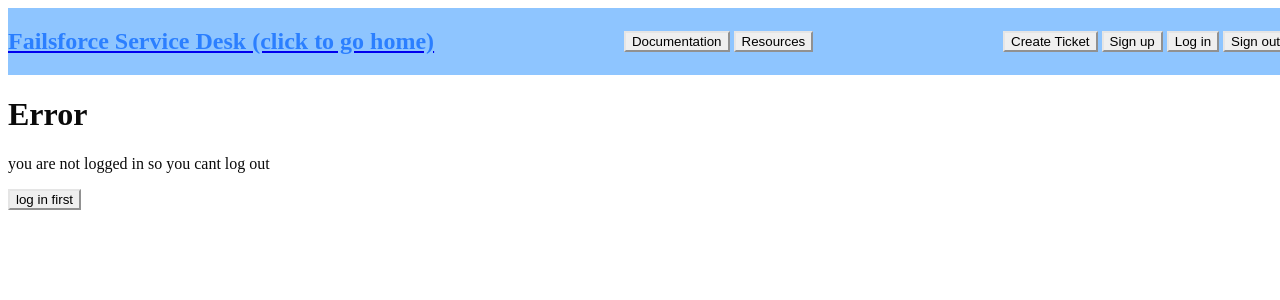
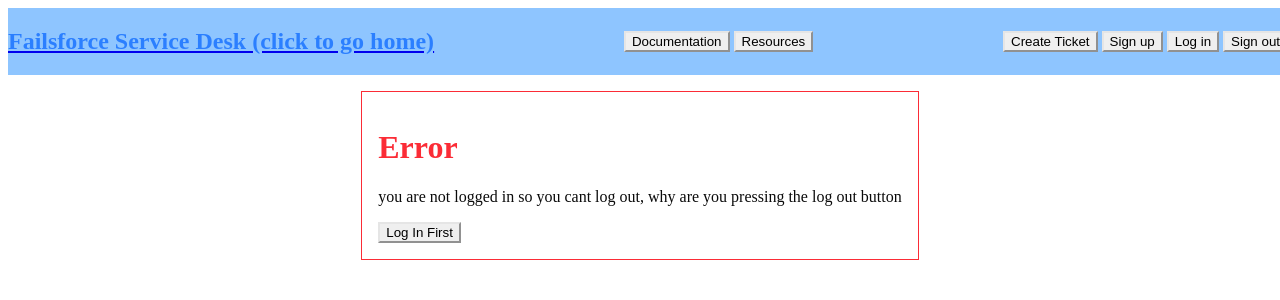
Before and after one commit to ingoau/service-table, a Next.js app: page /logout in a window 1280 px wide. Shown: the top 300 px of the page. Built offline with nearby package versions, Linux system fonts and the light colour scheme.

Commit message:
update some stutff

```diff
--- a/app/logout/page.tsx
+++ b/app/logout/page.tsx
@@ -2,15 +2,18 @@
 
 export default function LogoutPage() {
   return (
-    <div>
-      <h1>Error</h1>
-      <p>you are not logged in so you cant log out</p>
+    <div className="mx-auto w-fit border border-red-500! p-4 m-4">
+      <h1 className="text-red-500">Error</h1>
+      <p>
+        you are not logged in so you cant log out, why are you pressing the log
+        out button
+      </p>
       <button
         onClick={() => {
           location.href = "/login";
         }}
       >
-        log in first
+        Log In First
       </button>
     </div>
   );
```
